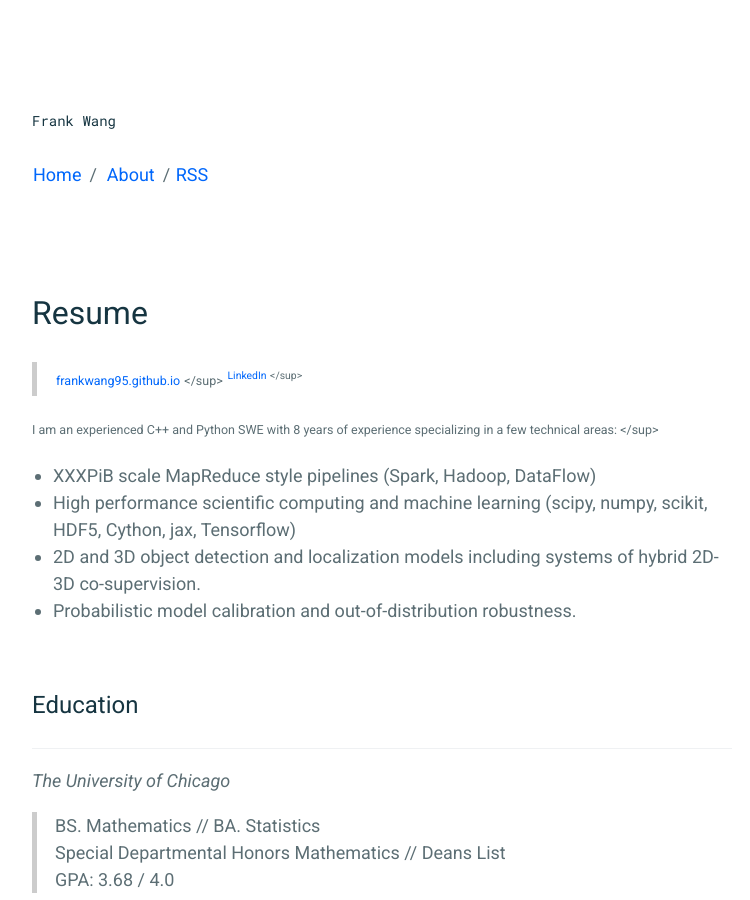
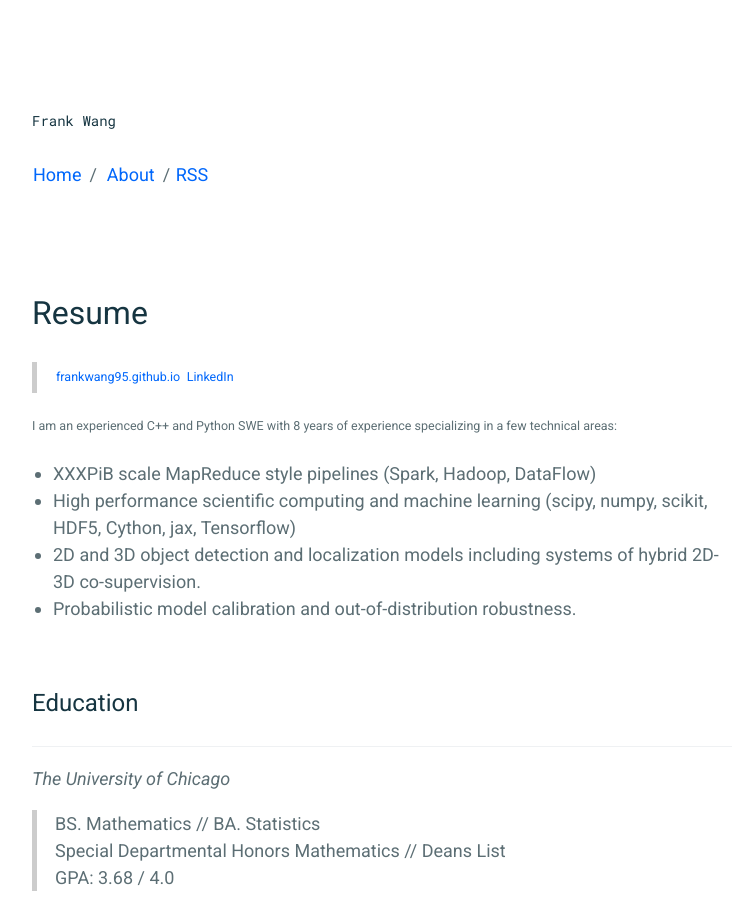
Before and after one commit to frankwang95/frankwang95.github.io, a Jekyll site: the page built from _pages/resume.md, in a window 1280 px wide and 900 px high. Shown: the whole window, without its empty margins (258-1008 px from the left). Built offline with Jekyll 4.4.1, drawn with Linux system fonts in a browser that asks for light colours.

Commit message:
Update resume.md

```diff
--- a/_pages/resume.md
+++ b/_pages/resume.md
@@ -4,10 +4,10 @@ title: Resume
 permalink: /resume/
 ---
 
-> <sup><sub>[frankwang95.github.io](https://frankwang95.github.io/) </sup></sub>
-> <sup><sub>[LinkedIn](https://www.linkedin.com/in/frank-wang-00706089/) </sup></sub>
+> <sub><sup>[frankwang95.github.io](https://frankwang95.github.io/)</sup></sub>
+> <sub><sup>[LinkedIn](https://www.linkedin.com/in/frank-wang-00706089/)</sup></sub>
 
-<sup><sub>I am an experienced C++ and Python SWE with 8 years of experience specializing in a few technical areas: </sup></sub>
+<sub><sup>I am an experienced C++ and Python SWE with 8 years of experience specializing in a few technical areas: </sup></sub>
 
 * XXXPiB scale MapReduce style pipelines (Spark, Hadoop, DataFlow)
 * High performance scientific computing and machine learning (scipy, numpy, scikit, HDF5, Cython, jax, Tensorflow)
```
